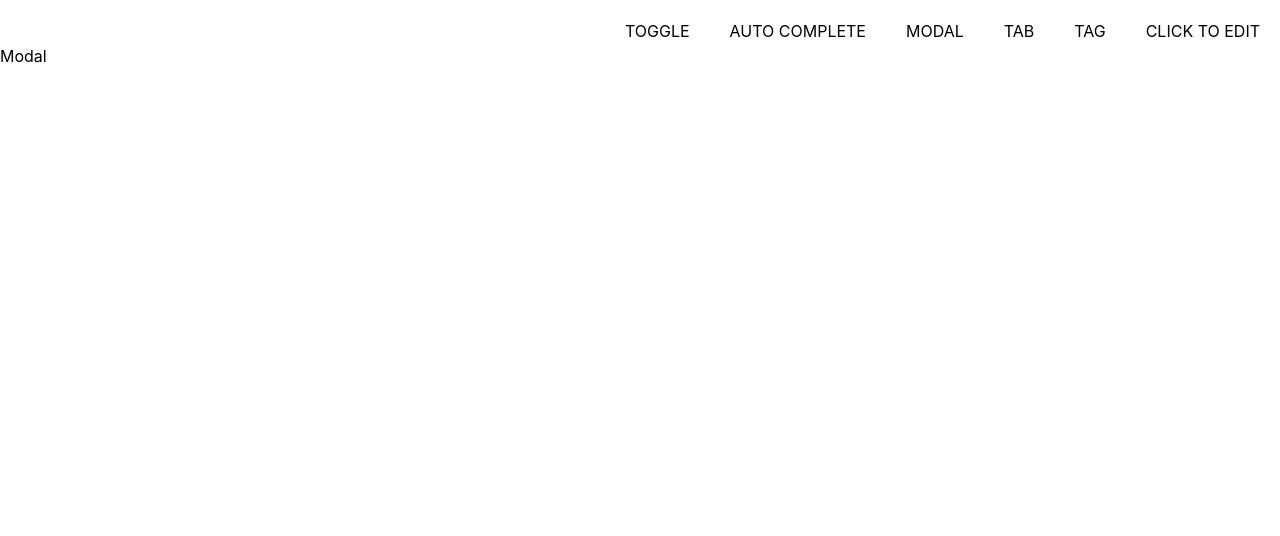
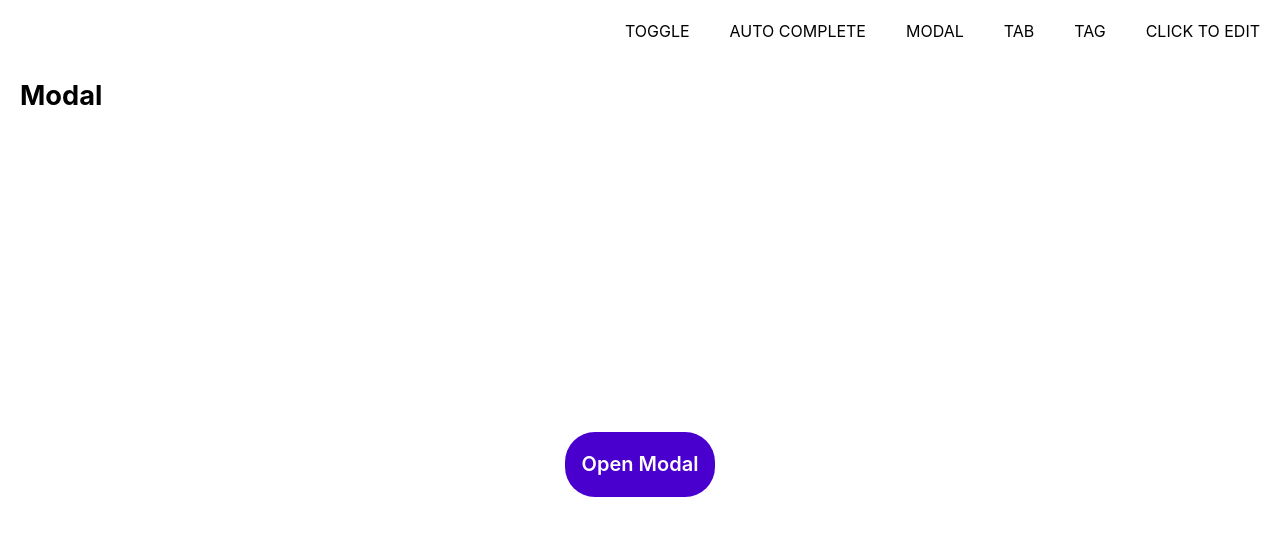
Before and after one commit to mynolog/wanted_pre_onboarding, a React (Create React App) app in the folder custom-component/: page /modal in a window 1280 px wide. Shown: the top 536 px of the page. Built offline with nearby package versions, Linux system fonts and the light colour scheme.

Commit message:
Modal 컴포넌트 완성

```diff
--- a/custom-component/src/components/Modal/Modal.js
+++ b/custom-component/src/components/Modal/Modal.js
@@ -1,5 +1,36 @@
+import { useState } from 'react'
+import styles from './Modal.module.css'
+
 function Modal() {
-  return <div>Modal</div>
+  const [isOpen, setIsOpen] = useState(false)
+
+  const onToggleModal = () => {
+    setIsOpen(!isOpen)
+  }
+  return (
+    <>
+      {isOpen ? (
+        <div className={styles.modalOpenContainer}>
+          <h2 className={styles.title}>Modal</h2>
+          <div className={styles.modalBox}>
+            <button onClick={onToggleModal} className={styles.modalCloseButton}>
+              X
+            </button>
+            <span className={styles.modalContent}>Hello, CodeStates</span>
+          </div>
+        </div>
+      ) : (
+        <>
+          <h2 className={styles.title}>Modal</h2>
+          <div className={styles.modalContainer}>
+            <div onClick={onToggleModal} className={styles.modalButton}>
+              Open Modal
+            </div>
+          </div>
+        </>
+      )}
+    </>
+  )
 }
 
 export default Modal
--- a/custom-component/src/components/Modal/Modal.module.css
+++ b/custom-component/src/components/Modal/Modal.module.css
@@ -0,0 +1,62 @@
+.title {
+  font-size: 1.7rem;
+  padding: 10px;
+  margin-left: 10px;
+}
+
+.modalContainer {
+  width: 100%;
+  height: 80vh;
+  display: flex;
+  flex-direction: column;
+  align-items: center;
+  justify-content: center;
+}
+
+.modalButton {
+  width: 150px;
+  height: 65px;
+  border-radius: 30px;
+  text-align: center;
+  display: flex;
+  align-items: center;
+  justify-content: center;
+  font-size: 20px;
+  font-weight: 600;
+  background-color: #4900ce;
+  color: #fff;
+  cursor: pointer;
+}
+
+.modalOpenContainer {
+  width: 100%;
+  height: 91vh;
+  background-color: #adadad;
+  position: relative;
+}
+
+.modalBox {
+  width: 400px;
+  height: 180px;
+  position: absolute;
+  top: 50%;
+  left: 50%;
+  transform: translate(-50%, -50%);
+  background-color: #fff;
+  border-radius: 25px;
+  display: flex;
+  flex-direction: column;
+  align-items: center;
+  padding: 10px 15px;
+}
+
+.modalCloseButton {
+  border: none;
+  font-size: 15px;
+  cursor: pointer;
+}
+
+.modalContent {
+  margin-top: 30px;
+  font-size: 20px;
+}
```
